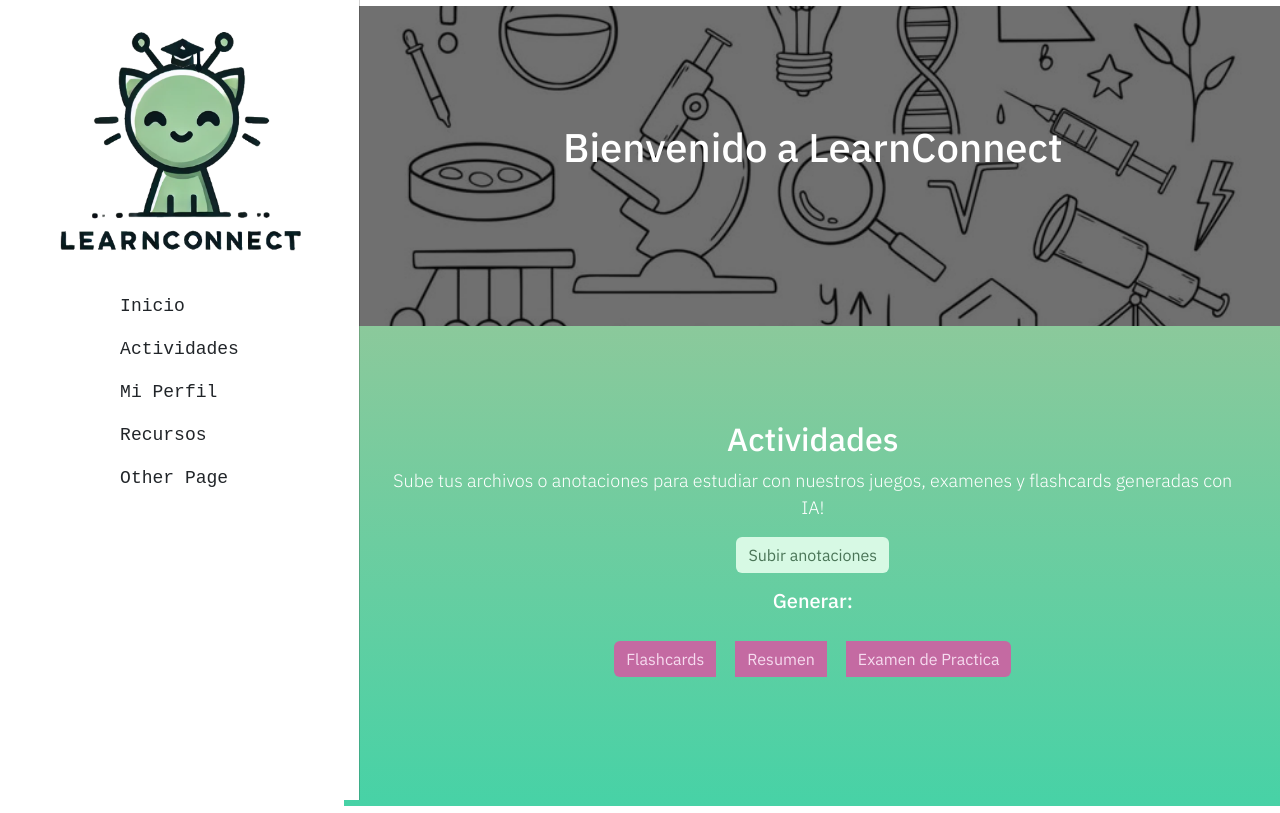
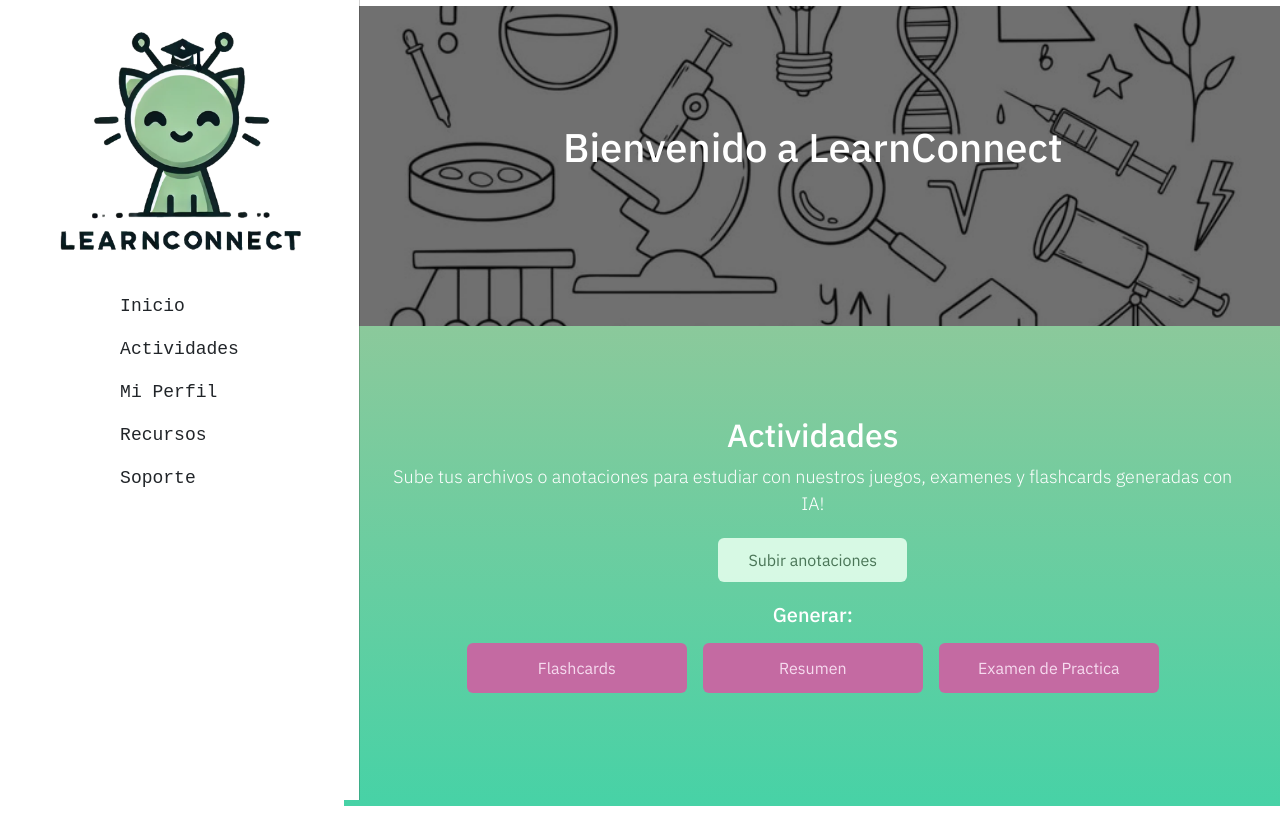
Before and after one commit to andreaortez/LearnConnectPrototipo, a Next.js app: page /HomePage in a window 1280 px wide. Both pictures are taken after a click on the button "Subir anotaciones". Built offline with nearby package versions, Linux system fonts and the light colour scheme.

Commit message:
Fix de bottones en actividades

```diff
--- a/src/pages/HomePage.tsx
+++ b/src/pages/HomePage.tsx
@@ -31,6 +31,7 @@ export default function HomePage (){
           ...prev,
           [option]: !prev[option],
         }));
+        console.log(selectedOptions);
       };
 
       const handleButtonClick = () => {
@@ -80,40 +81,24 @@ export default function HomePage (){
                         {showOptions && (
                             <div id="btngroup1" className="fade-in m-3 ">
                                 <h5>Generar:</h5>
-                                <div className="btn-group" role="group" aria-label="Checkbox toggle button group">
-                                <input
-                                    type="checkbox"
-                                    className="btn-check"
-                                    id="btn-flashcards"
-                                    checked={selectedOptions.flashcards}
-                                    onChange={() => toggleOption("flashcards")}
-                                />
-                                <label className="btn btn-outline-primary" htmlFor="btn-flashcards">
+                                <button
+                                    className={`btn btn-tipo m-2 ${selectedOptions.flashcards ? "btn-selected" : "btn-tipo"}`}
+                                    onClick={() => toggleOption("flashcards")}
+                                >
                                     Flashcards
-                                </label>
-
-                                <input
-                                    type="checkbox"
-                                    className="btn-check"
-                                    id="btn-resumen"
-                                    checked={selectedOptions.resumen}
-                                    onChange={() => toggleOption("resumen")}
-                                />
-                                <label className="btn btn-outline-primary" htmlFor="btn-resumen">
+                                </button>
+                                <button
+                                    className={`btn btn-tipo m-2 ${selectedOptions.resumen ? "btn-selected" : "btn-tipo"}`}
+                                    onClick={() => toggleOption("resumen")}
+                                >
                                     Resumen
-                                </label>
-
-                                <input
-                                    type="checkbox"
-                                    className="btn-check"
-                                    id="btn-examenPractica"
-                                    checked={selectedOptions.examenPractica}
-                                    onChange={() => toggleOption("examenPractica")}
-                                />
-                                <label className="btn btn-outline-primary" htmlFor="btn-examenPractica">
+                                </button>
+                                <button
+                                    className={`btn btn-tipo m-2 ${selectedOptions.examenPractica ? "btn-selected" : "btn-tipo"}`}
+                                    onClick={() => toggleOption("examenPractica")}
+                                >
                                     Examen de Practica
-                                </label>
-                                </div>
+                                </button>
                             </div>
                           )}
 
--- a/src/pages/modals/SideBar.tsx
+++ b/src/pages/modals/SideBar.tsx
@@ -26,7 +26,7 @@ const Sidebar: React.FC = () => {
             />
           </div>
         </div>
-        <div className="offcanvas-body">
+        <div className="offcanvas-body ">
           <ul className="nav flex-column">
             <li className="nav-item">
               <a className="nav-link text-dark" href="#landing">Inicio</a>
@@ -41,7 +41,7 @@ const Sidebar: React.FC = () => {
               <a className="nav-link text-dark" href="#recursos">Recursos</a>
             </li>
             <li className="nav-item">
-              <a className="nav-link text-dark" href="/other-page.html">Other Page</a>
+              <a className="nav-link text-dark" href="#soporte">Soporte</a>
             </li>
           </ul>
         </div>
--- a/src/styles/styles.css
+++ b/src/styles/styles.css
@@ -431,15 +431,18 @@
     align-content: center;
 
   }
-  .btn-selected {
-    background-color: #9a6ac4;
+  .btn-tipo.btn-selected {
+    background-color: #9f4e78 !important; /* Use !important if necessary */
     color: white;
+    border: 2px solid white;
   }
 
   .btn-act {
     background-color: #e6ffeee0 !important;
     color: #4a7557 !important;
     border: none !important;
+    padding: 10px 30px !important;
+    margin: 5px;
 }
 
 .btn-act:hover {
@@ -448,7 +451,7 @@
 }
 .btn-tipo {
     height: 50px;
-    width: 300px;
+    width: 220px;
     background-color: #c46aa2 !important;
     color: #f6dbef !important;
     border: none !important;
@@ -458,18 +461,6 @@
     background-color: #a54480 !important;
     color: white !important;
 }
-.btn-outline-primary {
-    background-color: #c46aa2 !important;
-    color: #f6dbef !important;
-    border: none !important;
-    margin: 20px;
-    padding: 10px 20px;
-  }
-
-  .btn-outline-primary:hover {
-    background-color: #a54480 !important;
-    color: white !important;
-  }
 
 .pt-sans-regular {
     font-family: "PT Sans", serif;
```
